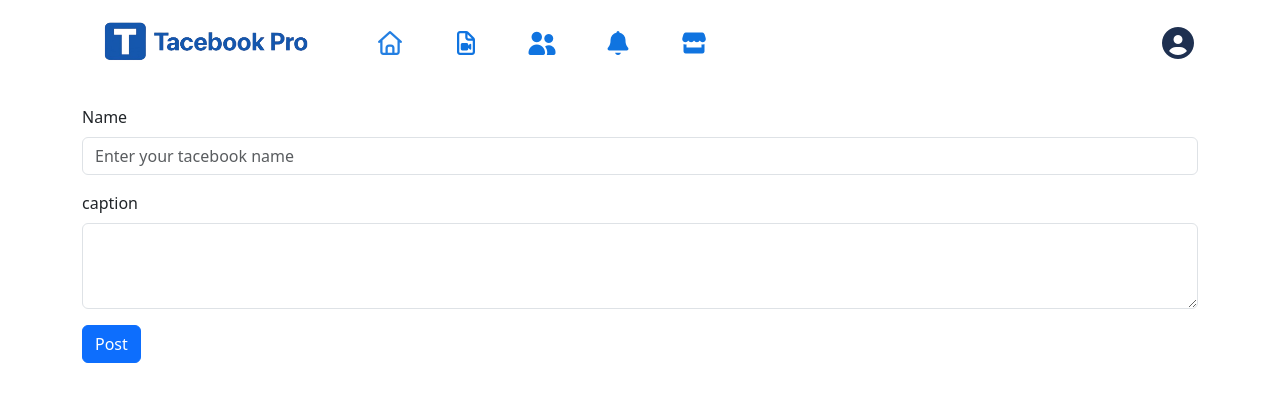
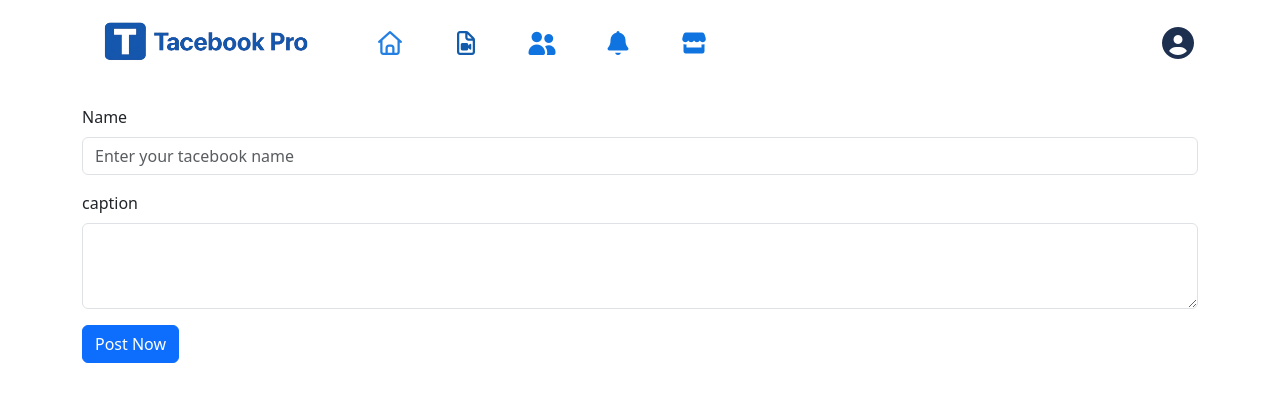
Before and after one commit to raisulhamim/todo-app-project, a plain HTML site: page index.html in a window 1280 px wide. Drawn offline with nearby package versions, Linux system fonts and the light colour scheme.

Commit message:
text add

```diff
--- a/index.html
+++ b/index.html
@@ -32,7 +32,7 @@
 
                     <li class="nav-item">
                         <a class="nav-link m2" href="#"><i class="fa-regular fa-file-video fa-xl"
-                                style="color: #1074e0;"></i></a>
+                                style="color: #125cab;"></i></a>
                     </li>
                     <li class="nav-item">
                         <a class="nav-link" href="#"><i class="fa-solid fa-user-group fa-xl"
@@ -71,7 +71,7 @@
 
         </div>
 
-        <button type="button" class="postBtn btn btn-primary">Post</button>
+        <button type="button" class="postBtn btn btn-primary">Post Now</button>
         <button type="button" class="updateBtn Btn btn btn-primary">Update</button>
 
         <div class="allpost d-flex gap-4 flex-wrap">
```
